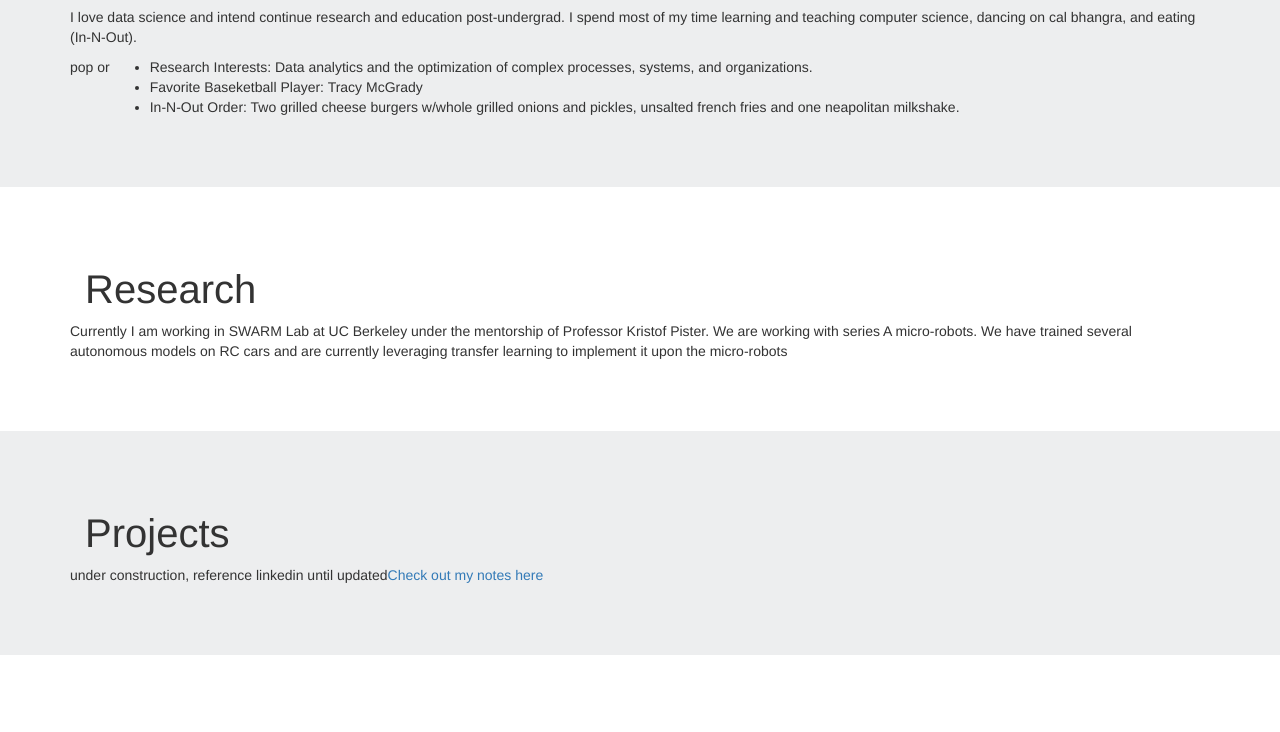
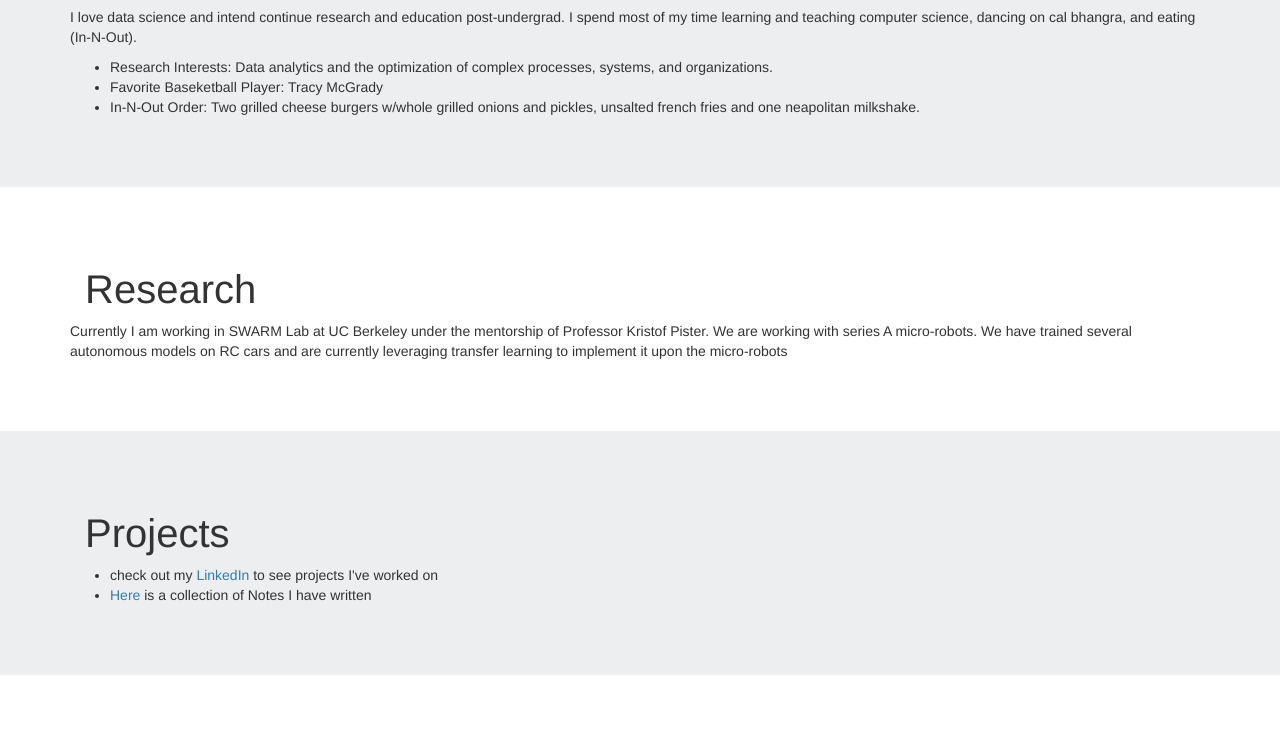
Before and after one commit to calzoom/calzoom.github.ios, a plain HTML site: page index.html in a window 1280 px wide. Shown: the part 445-1177 px from the top of the page. Drawn offline with nearby package versions, Linux system fonts and the light colour scheme.

Commit message:
upadted with links

```diff
--- a/index.html
+++ b/index.html
@@ -77,7 +77,6 @@ arrow_forward
           <!-- <div class="col-lg-8 mx-auto"> WHAT IS THIS?!-->
             <h1 id="title">About</h1>
             <p>I love data science and intend continue research and education post-undergrad. I spend most of my time learning and teaching computer science, dancing on cal bhangra, and eating (In-N-Out).</p>
-            <p> pop or
             <ul>
               <li>Research Interests: Data analytics and the optimization of complex processes, systems, and organizations.</li>
               <li>Favorite Baseketball Player: Tracy McGrady</li>
@@ -104,9 +103,10 @@ arrow_forward
         <h1 id="title">Projects</h1>
         <div class="row">
           <!-- <div class="col-lg-8 mx-auto"> -->
-            <p>under construction, reference linkedin until updated</p>
-            <p> </p>
-            <p><a href="https://github.com/calzoom/ClassNotes/blob/master/Data100/Data100Midterm1.pdf">Check out my notes here</a></p>
+            <ul>
+              <li> check out my <a href="https://www.linkedin.com/in/japjotsingh/">LinkedIn</a> to see projects I've worked on </li>
+              <li> <a href="https://github.com/calzoom/ClassNotes">Here</a> is a collection of Notes I have written </li>
+              </ul>
           <!-- </div> -->
         </div>
       </div>
```
